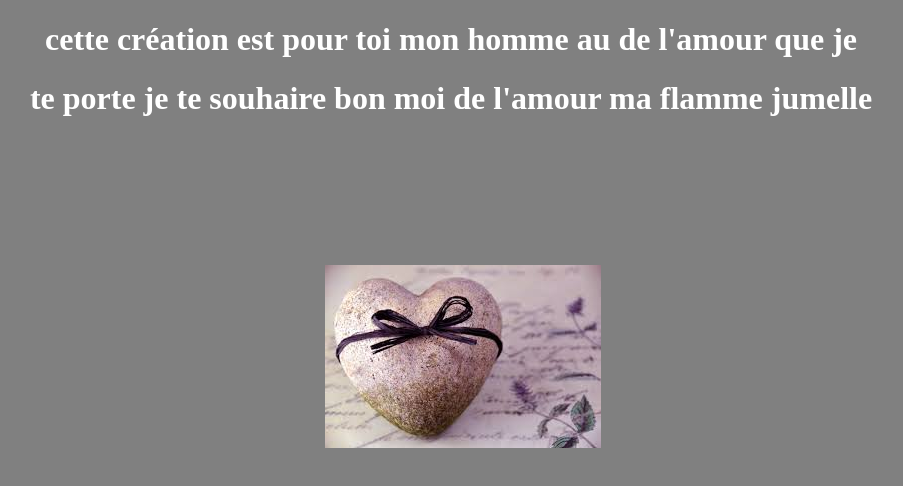
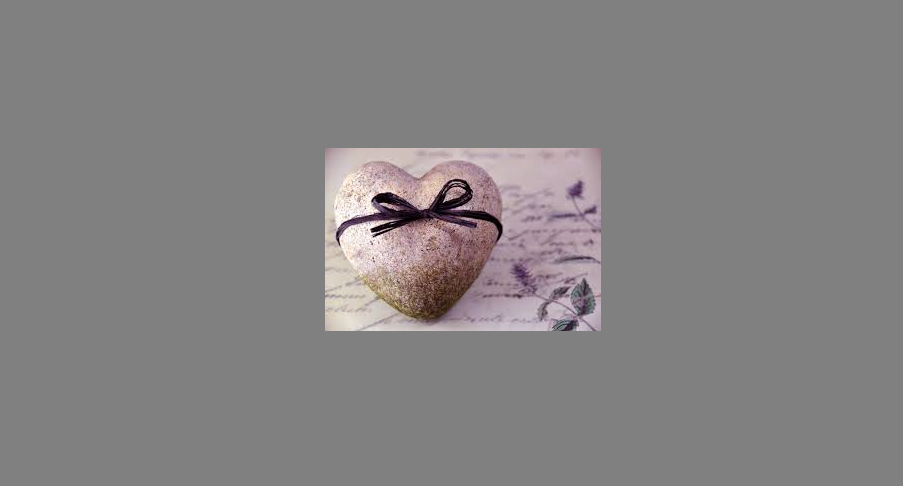
Before and after one commit to elainelenny/testeGit, a plain HTML site: page index.html in a window 1280 px wide. Shown: the top 486 px of the page, without its empty margins (189-1092 px from the left). Drawn offline with Linux system fonts and the light colour scheme.

Commit message:
Update index.html

```diff
--- a/index.html
+++ b/index.html
@@ -7,8 +7,8 @@
 </head>
 
 <body style="background-color:grey">
-<h1 style="text-align:center; color:#FFFFFF">cette création est pour toi mon homme au de l'amour que je</h1>
-<h1 style="text-align:center; color:#FFFFFF">te porte je te souhaire bon moi de l'amour ma flamme jumelle</h1>
+<h1 style="text-align:center; color:#FFFFFF"></h1>
+<h1 style="text-align:center; color:#FFFFFF"></h1>
    <img src ="./img/img1.jfif" style=" padding-top : 10%; padding-bottom : 20%; margin-left:40%;margin-right:50%; color:#FFFFFF">
 
 </body>
```
